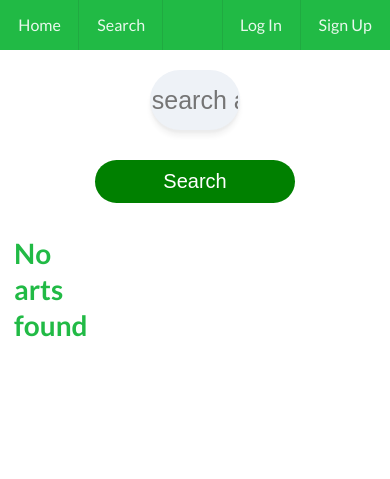
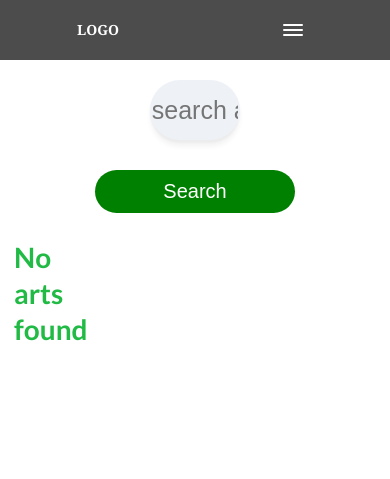
Before and after one commit to chaudharynabin6/Online-Art-Gallery, a Django app: page /search/ in a window 390 px wide. Shown: the top 479 px of the page. After the commit the page ends 341 px from the top, so only its background shows below. Run offline with Django 3.2, Linux system fonts and the light colour scheme; some libraries are stand-ins or nearby versions.

Commit message:
navbar: adding newnavbar and fixing some issues

```diff
--- a/src/static_project/main.js
+++ b/src/static_project/main.js
@@ -1,3 +1,18 @@
 $(document).ready(function () {
   console.log("base is working");
 });
+//-------------------------------------------
+// nav bar js
+(function () {
+  const mainHeader = document.querySelector(".mainHeader");
+  window.addEventListener("scroll", function () {
+    const isScrlled = window.scrollY;
+    if (isScrlled > 10) {
+      mainHeader.classList.add("scrolled");
+    } else {
+      mainHeader.classList.remove("scrolled");
+    }
+  });
+})();
+
+// ------------------------------------------------
--- /dev/null
+++ b/src/static_project/new-navbar.css
@@ -0,0 +1,288 @@
+/* global */
+#navbar {
+  /* header */
+  /* media */
+  /*animations */
+}
+#navbar *,
+#navbar *::after,
+#navbar *::before {
+  box-sizing: border-box;
+  margin: 0;
+  padding: 0;
+  font-family: Georgia, "Times New Roman", Times, serif;
+}
+#navbar .mainHeader {
+  position: fixed;
+  display: flex;
+  justify-content: space-around;
+  align-items: center;
+  width: 100%;
+  height: 60px;
+  color: #fff;
+  background-color: rgba(0, 0, 0, 0.7);
+  font-weight: bold;
+  padding: 0 0rem;
+  z-index: 1;
+  transition: 0.6s ease;
+}
+#navbar .mainHeader a {
+  text-decoration: none;
+  color: inherit;
+  text-transform: uppercase;
+}
+#navbar .mainHeader .navLinks {
+  display: flex;
+  list-style: none;
+}
+#navbar .mainHeader .navLinks .navLink {
+  transition: opacity 0.4s ease-in-out,
+    transform 0.6s cubic-bezier(0.175, 0.885, 0.32, 1.275);
+}
+#navbar .mainHeader .navLinks .navLink:nth-of-type(2) {
+  transition-delay: 0.1s;
+}
+#navbar .mainHeader .navLinks .navLink:nth-of-type(3) {
+  transition-delay: 0.2s;
+}
+#navbar .mainHeader .navLinks .navLink:nth-of-type(4) {
+  transition-delay: 0.3s;
+}
+#navbar .mainHeader .navLinks .navLink a {
+  margin: 0.2rem;
+  padding: 1rem 0.5rem;
+}
+#navbar .mainHeader .navLinks .navLink a:hover {
+  background-color: rgba(255, 255, 255, 0.2);
+}
+#navbar .mainHeader .menuIcon {
+  display: none;
+  position: relative;
+  padding: 26px 10px;
+  cursor: pointer;
+  z-index: 1;
+}
+#navbar .mainHeader .menuIconLine {
+  display: block;
+  position: relative;
+  background-color: #fff;
+  height: 2px;
+  width: 20px;
+  border-radius: 4px;
+  transition: background 0.8 ease;
+}
+#navbar .mainHeader .menuIconLine::before,
+#navbar .mainHeader .menuIconLine::after {
+  content: "";
+  position: absolute;
+  height: 100%;
+  width: 100%;
+  border-radius: 4px;
+  background: #fff;
+  transition: background 0.8 ease;
+}
+#navbar .mainHeader .menuIconLine::before {
+  transform: translateY(-5px);
+}
+#navbar .mainHeader .menuIconLine::after {
+  transform: translateY(5px);
+}
+#navbar .mainHeader .menuBtn {
+  position: absolute;
+  top: -100px;
+}
+#navbar
+  .mainHeader
+  .menuBtn:focus
+  ~ .menuIcon
+  .menuIconLine::before {
+  transform: translateY(-7px);
+}
+#navbar
+  .mainHeader
+  .menuBtn:focus
+  ~ .menuIcon
+  .menuIconLine::after {
+  transform: translateY(7px);
+}
+#navbar .mainHeader.scrolled {
+  height: 60px;
+  background-color: black;
+  color: #fff;
+}
+#navbar .mainHeader.scrolled .a {
+  color: #fff;
+}
+#navbar .mainHeader.scrolled .menuIconLine,
+#navbar .mainHeader.scrolled .menuIconLine::before,
+#navbar .mainHeader.scrolled .menuIconLine::after {
+  background-color: white;
+}
+@media screen and (max-width: 767px) {
+  #navbar .mainHeader .menuIcon {
+    display: block;
+  }
+  #navbar .mainHeader .menuIconLine {
+    animation: closeMid 0.8s backwards reverse;
+  }
+  #navbar .mainHeader .menuIconLine::before {
+    animation: closeTop 0.8s backwards reverse;
+  }
+  #navbar .mainHeader .menuIconLine::after {
+    animation: closeBtm 0.8s backwards reverse;
+  }
+  #navbar .mainHeader .navLinks {
+    position: absolute;
+    top: 0;
+    right: 0;
+    margin: 0;
+    width: 100vw;
+    height: 100vh;
+    justify-content: space-evenly;
+    align-items: center;
+    opacity: 0;
+    flex-direction: column;
+    font-size: 2rem;
+    font-weight: bold;
+    color: #fff;
+    background-color: #272727;
+    transition: opacity 0.8s 0.5s, clip-path 1s 0.5s;
+    clip-path: circle(50px at 78% 3%);
+  }
+  #navbar .mainHeader .navLinks .navLink {
+    width: 100%;
+    text-align: center;
+    opacity: 0;
+    transform: translateX(100%);
+  }
+  #navbar .mainHeader .navLinks .navLink a {
+    display: block;
+    padding: 2rem 0;
+  }
+  #navbar .mainHeader .menuBtn:checked ~ .navLinks {
+    opacity: 1;
+    clip-path: circle(100% at center);
+  }
+  #navbar
+    .mainHeader
+    .menuBtn:checked
+    ~ .navLinks
+    .navLink {
+    opacity: 1;
+    transform: translateX(0);
+    transition: opacity 0.4s ease,
+      transform 0.6s cubic-bezier(0.175, 0.885, 0.32, 1.275);
+  }
+  #navbar
+    .mainHeader
+    .menuBtn:checked
+    ~ .navLinks
+    .navLink:nth-of-type(1) {
+    transition-delay: 0.7s;
+  }
+  #navbar
+    .mainHeader
+    .menuBtn:checked
+    ~ .navLinks
+    .navLink:nth-of-type(2) {
+    transition-delay: 0.8s;
+  }
+  #navbar
+    .mainHeader
+    .menuBtn:checked
+    ~ .navLinks
+    .navLink:nth-of-type(3) {
+    transition-delay: 0.9s;
+  }
+  #navbar
+    .mainHeader
+    .menuBtn:checked
+    ~ .navLinks
+    .navLink:nth-of-type(4) {
+    transition-delay: 1s;
+  }
+  #navbar
+    .mainHeader
+    .menuBtn:checked
+    ~ .menuIcon
+    .menuIconLine {
+    background-color: white;
+    animation: openMid 0.8s forwards;
+  }
+  #navbar
+    .mainHeader
+    .menuBtn:checked
+    ~ .menuIcon
+    .menuIconLine::before {
+    background-color: white;
+    animation: openTop 0.8s forwards;
+  }
+  #navbar
+    .mainHeader
+    .menuBtn:checked
+    ~ .menuIcon
+    .menuIconLine::after {
+    background-color: white;
+    animation: openBtm 0.8s forwards;
+  }
+}
+@keyframes openTop {
+  0% {
+    transform: translateY(-5px) rotate(0deg);
+  }
+  50% {
+    transform: translateY(0px) rotate(0deg);
+  }
+  100% {
+    transform: translateY(0px) rotate(90deg);
+  }
+}
+@keyframes openMid {
+  50% {
+    transform: rotate(0deg);
+  }
+  100% {
+    transform: rotate(45deg);
+  }
+}
+@keyframes openBtm {
+  0% {
+    transform: translateY(5px) rotate(0deg);
+  }
+  50% {
+    transform: translateY(0px) rotate(0deg);
+  }
+  100% {
+    transform: translateY(0px) rotate(90deg);
+  }
+}
+@keyframes closeTop {
+  0% {
+    transform: translateY(-5px) rotate(0deg);
+  }
+  50% {
+    transform: translateY(0px) rotate(0deg);
+  }
+  100% {
+    transform: translateY(0px) rotate(90deg);
+  }
+}
+@keyframes closeMid {
+  50% {
+    transform: rotate(0deg);
+  }
+  100% {
+    transform: rotate(45deg);
+  }
+}
+@keyframes closeBtm {
+  0% {
+    transform: translateY(5px) rotate(0deg);
+  }
+  50% {
+    transform: translateY(0px) rotate(0deg);
+  }
+  100% {
+    transform: translateY(0px) rotate(90deg);
+  }
+}
--- a/src/templates/base.html
+++ b/src/templates/base.html
@@ -13,9 +13,10 @@
     <!--Custom css ADD HERE-->
     {% block custom-css %} {% endblock custom-css %}
     <link rel="stylesheet" type="text/css" href={% static 'style.css' %}>
+    <link rel="stylesheet" type="text/css" href={% static 'new-navbar.css' %}>
     <style>
-    #my-nav + div {
-      margin-top:5rem;
+    #navbar + div {
+    padding-top:70px;
     }
     {% block css %}{% endblock css %}
     </style>
@@ -32,7 +33,8 @@
     </title>
   </head>
   <body>
-  {% include "main/mynavbar.html" %}
+  {% comment %} {% include "main/mynavbar.html" %} {% endcomment %}
+  {% include "main/new-navbar.html" %}
   {% block content %} {% endblock content %}
 
 
--- /dev/null
+++ b/src/templates/main/new-navbar.html
@@ -0,0 +1,28 @@
+
+<div id="navbar">
+<header class="mainHeader">
+        <div class="logo">
+            <a href="#">LOGO</a>
+        </div>
+        <input type="checkbox" class="menuBtn" id="menuBtn">
+            <label for="menuBtn" class="menuIcon">
+                <span class="menuIconLine"></span>
+            </label>
+        <ul class="navLinks">
+            <li class="navLink">
+                <a href="#">About</a>
+            </li>
+            <li class="navLink">
+                <a href="#">Protfolio</a>
+            </li>
+            <li class="navLink">
+                <a href="#">Services</a>
+            </li>
+            <li class="navLink">
+                <a href="#">contact</a>
+            </li>
+        </ul>
+
+    </header>
+
+</div>
```
